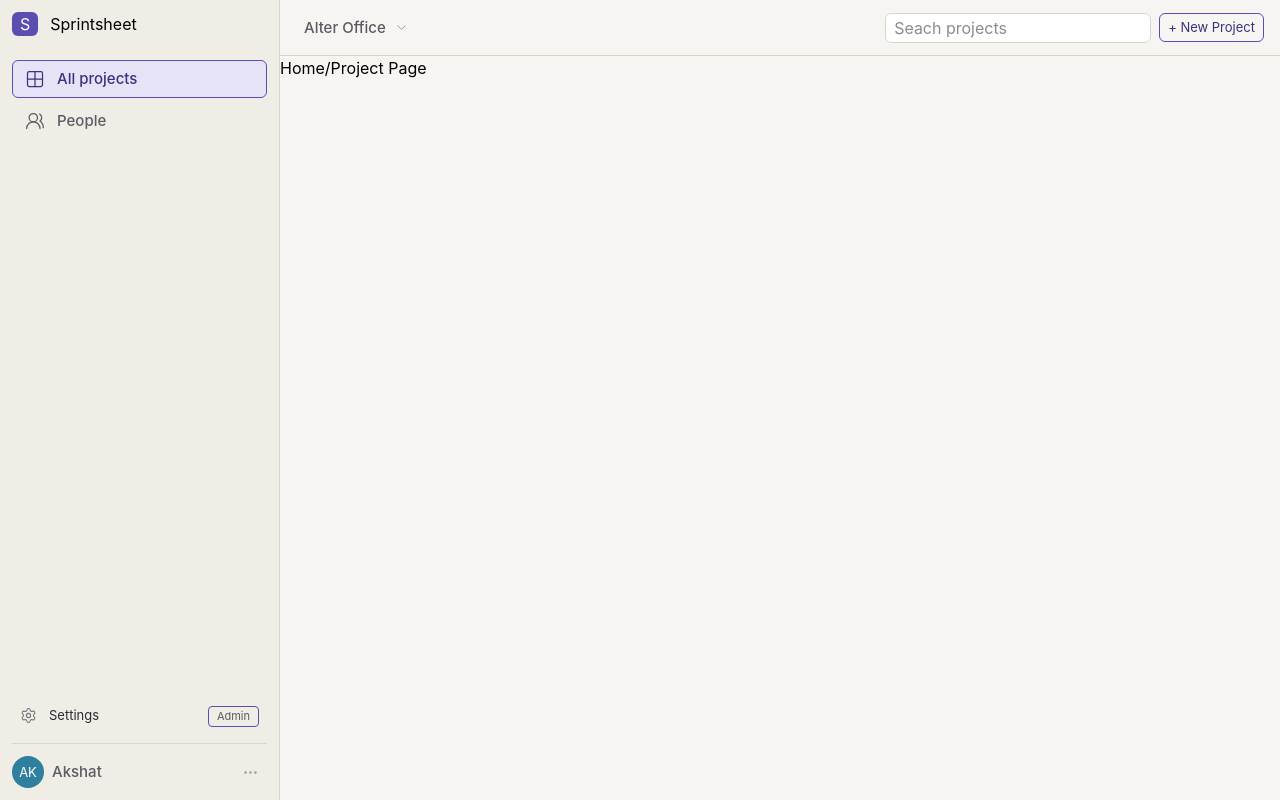
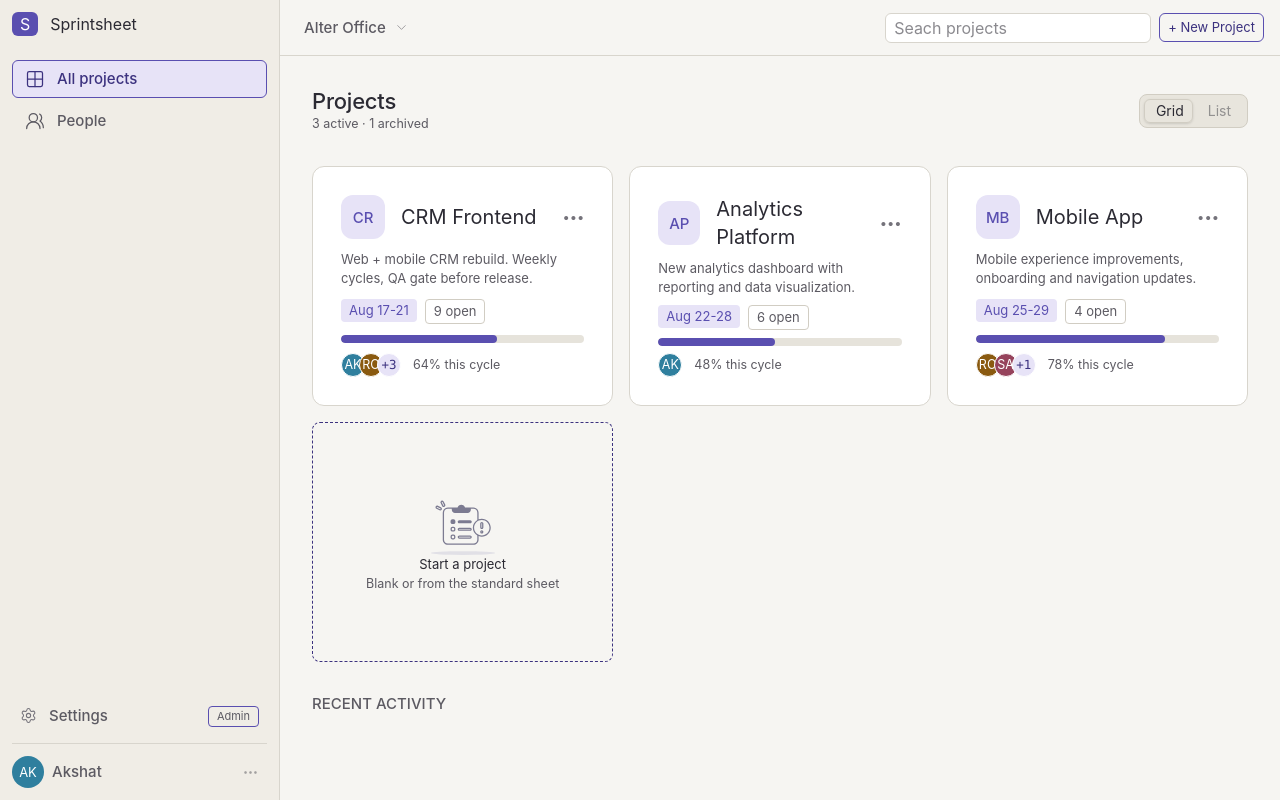
Before and after one commit to akshatp10/sprintsheet, a React (Vite) app: page / in a window 1280 px wide. Built offline with nearby package versions, Linux system fonts and the light colour scheme.

Commit message:
feat : created prototyped UI for project screen

```diff
--- a/src/app/layout/AppLayout.tsx
+++ b/src/app/layout/AppLayout.tsx
@@ -14,7 +14,7 @@ const AppLayout = ({
     usersPanel,
 }: AppLayoutProps) => {
     return (
-        <div className="grid h-dvh w-dvw grid-cols-[minmax(min-content,280px)_1fr] bg-surface">
+        <div className="grid h-dvh w-dvw grid-cols-[minmax(min-content,280px)_1fr] bg-surface text-ink">
             <aside className="grid h-dvh min-h-0 min-w-fit grid-rows-[1fr_auto] border-r border-lines-hairline bg-surface-sunken p-3">
                 <nav className="min-h-0 overflow-y-auto">
                     {dynamicSidebar}
--- a/src/app/router.tsx
+++ b/src/app/router.tsx
@@ -15,6 +15,7 @@ import ProjectsSidebar from "@/components/sidebar/ProjectsSidebar";
 // Importing pages
 import { TestPage } from "@/pages/testPage";
 import SidebarBottom from "@/components/sidebar/SidebarBottom";
+import AllProjectsPage from "@/pages/AllProjectsPage";
 
 
 export const router = createBrowserRouter(
@@ -28,7 +29,7 @@ export const router = createBrowserRouter(
                     usersPanel={<SidebarBottom />}
                 />}
             >
-                <Route path="/" element={"Home/Project Page"} />
+                <Route path="/" element={<AllProjectsPage />} />
                 <Route path="/test" element={<TestPage />} />
             </Route>
 
--- a/src/components/button/SettingsButton.tsx
+++ b/src/components/button/SettingsButton.tsx
@@ -10,7 +10,7 @@ interface SettingsButtonProps {
 const SettingsButton = ({ isAdmin }: SettingsButtonProps) => {
     return (
         <Button handleClick={() => { }} variant='tertiary' className='border-0 flex justify-between'>
-            <Text className='flex text-ink gap-3 items-center'>
+            <Text className='flex text-ink-2 gap-3 items-center' variant='h2'>
                 <Settings size={17} strokeWidth={1.5} className='text-ink-3' />
                 Settings
             </Text>
--- /dev/null
+++ b/src/features/projects/components/EmptyTaskCard.tsx
@@ -0,0 +1,25 @@
+import Text from "@/components/common/Text";
+import EmptyTask from "../../../../public/assets/animations/Task_empty.svg";
+import Button from "@/components/button/Button";
+
+const EmptyTaskCard = () => {
+    return (
+        <Button handleClick={() => { }} variant="tertiary" className="flex min-h-60 w-full flex-col items-center justify-center rounded-lg border border-dashed border-accent-deep">
+            <img
+                src={EmptyTask}
+                alt="Empty project"
+                className="h-16 w-16 object-contain"
+            />
+
+            <Text className="text-ink">
+                Start a project
+            </Text>
+
+            <Text className="text-ink-2" variant="body-sm">
+                Blank or from the standard sheet
+            </Text>
+        </Button>
+    );
+};
+
+export default EmptyTaskCard;
--- /dev/null
+++ b/src/features/projects/components/ProjectCardGrid.tsx
@@ -0,0 +1,105 @@
+import Text from "@/components/common/Text";
+import Button from "@/components/button/Button";
+import ProgressBar from "@/components/common/ProgressBar";
+import AvatarGroup from "@/components/identity/AvatarGroups";
+import UserAvatar from "@/components/identity/UserAvatar";
+import ChipAvatar from "@/components/identity/ChipAvatar";
+import GlobalChip from "@/components/chips/GlobalChip";
+
+type ProjectUser = {
+    userName: string;
+    variant: "blue" | "amber" | "purple" | "rose";
+};
+
+type ProjectCardProps = {
+    initials: string;
+    title: string;
+    description: string;
+    date: string;
+    openCount: number;
+    progress: number;
+    progressText: string;
+    users: ProjectUser[];
+    extraUsers?: number;
+};
+
+const ProjectCardGrid = ({
+    initials,
+    title,
+    description,
+    date,
+    openCount,
+    progress,
+    progressText,
+    users,
+    extraUsers = 0,
+}: ProjectCardProps) => {
+    return (
+        <Button
+            handleClick={() => { }}
+            variant="tertiary"
+            className="flex h-60 w-full flex-col items-stretch justify-between rounded-xl border border-lines-hairline bg-surface p-7 text-left"
+        >
+            <div className="flex items-center justify-between">
+                <div className="flex items-center gap-4">
+                    <span className="flex h-11 w-11 items-center justify-center rounded-xl bg-accent-tint text-accent text-type-h2">
+                        {initials}
+                    </span>
+
+                    <Text variant="h1" className="text-xl text-ink">
+                        {title}
+                    </Text>
+                </div>
+
+                <span className="text-ink-3">•••</span>
+            </div>
+
+            <Text className="w-full text-left text-ink-2">
+                {description}
+            </Text>
+
+            <div className="flex gap-2">
+                <GlobalChip
+                    text={date}
+                    variant="primary"
+                    bgColor="bg-accent-tint"
+                    textColor="text-accent"
+                />
+
+                <GlobalChip
+                    text={`${openCount} open`}
+                    variant="secondary"
+                    borderColor="border-lines-control"
+                    textColor="text-ink-2"
+                />
+            </div>
+
+            <ProgressBar
+                progress={progress}
+                color="bg-accent"
+            />
+
+            <div className="flex items-center gap-3">
+                <AvatarGroup>
+                    {users.map((user) => (
+                        <UserAvatar
+                            key={user.userName}
+                            userName={user.userName}
+                            variant={user.variant}
+                        />
+                    ))}
+
+                    {extraUsers > 0 && (
+                        <ChipAvatar extraUsers={extraUsers} />
+                    )}
+                </AvatarGroup>
+
+                <Text variant="body-sm" className="text-ink-2">
+                    {progressText}
+                </Text>
+            </div>
+        </Button>
+    );
+};
+
+export default ProjectCardGrid;
--- /dev/null
+++ b/src/pages/AllProjectsPage.tsx
@@ -0,0 +1,117 @@
+import Text from "@/components/common/Text";
+import { RadioButton } from "@/components/inputs/RadioButton";
+import EmptyTaskCard from "@/features/projects/components/EmptyTaskCard";
+import ProjectCardGrid from "@/features/projects/components/ProjectCardGrid";
+import { useState } from "react";
+
+const AllProjectsPage = () => {
+    interface projectType {
+        initials: string;
+        title: string;
+        description: string;
+        date: string;
+        openCount: number;
+        progress: number;
+        progressText: string;
+        users: {
+            userName: string;
+            variant: "blue" | "amber" | "purple" | "rose";
+        }[];
+        extraUsers?: number;
+    }
+    const projects: projectType[] = [
+        {
+            initials: "CR",
+            title: "CRM Frontend",
+            description:
+                "Web + mobile CRM rebuild. Weekly cycles, QA gate before release.",
+            date: "Aug 17-21",
+            openCount: 9,
+            progress: 64,
+            progressText: "64% this cycle",
+            users: [
+                {
+                    userName: "Akshat",
+                    variant: "blue",
+                },
+                {
+                    userName: "Rohit",
+                    variant: "amber",
+                },
+            ],
+            extraUsers: 3,
+        },
+        {
+            initials: "AP",
+            title: "Analytics Platform",
+            description:
+                "New analytics dashboard with reporting and data visualization.",
+            date: "Aug 22-28",
+            openCount: 6,
+            progress: 48,
+            progressText: "48% this cycle",
+            users: [
+                {
+                    userName: "Akshat",
+                    variant: "blue",
+                },
+            ],
+        },
+        {
+            initials: "MB",
+            title: "Mobile App",
+            description:
+                "Mobile experience improvements, onboarding and navigation updates.",
+            date: "Aug 25-29",
+            openCount: 4,
+            progress: 78,
+            progressText: "78% this cycle",
+            users: [
+                {
+                    userName: "Rohit",
+                    variant: "amber",
+                },
+                {
+                    userName: "Sam",
+                    variant: "rose",
+                },
+            ],
+            extraUsers: 1,
+        },
+    ];
+
+    const [projectsView, setProjectsView] = useState("grid")
+
+    return (
+        <div className="w-full flex flex-col p-8 gap-8">
+            <div className="flex w-full items-center justify-between">
+                <div>
+                    <Text variant="display">Projects</Text>
+                    <Text variant="body-sm" className="text-ink-2">3 active · 1 archived</Text>
+                </div>
+
+                <RadioButton
+                    onChange={setProjectsView}
+                    value={projectsView}
+                    options={[{ label: "Grid", value: "grid" }, { label: "List", value: "list" }]}
+                />
+            </div>
+
+            <div className="grid w-full grid-cols-1 gap-4 sm:grid-cols-2 lg:grid-cols-3">
+                {projects.map((project) => (
+                    <ProjectCardGrid
+                        key={project.title}
+                        {...project}
+                    />
+                ))}
+                <EmptyTaskCard />
+            </div>
+
+            <div>
+                <Text className="text-ink-2" variant="h2">RECENT ACTIVITY</Text>
+            </div>
+        </div>
+    );
+};
+
+export default AllProjectsPage;
```
